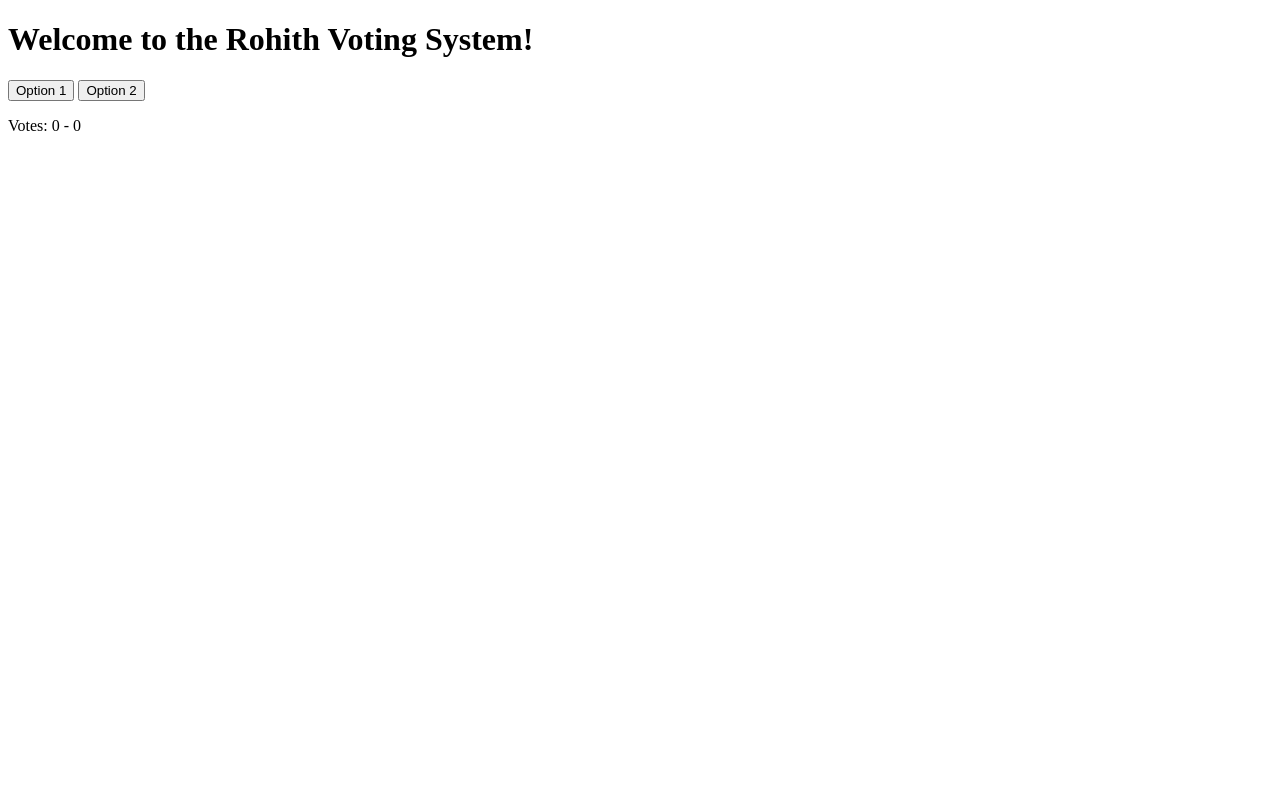
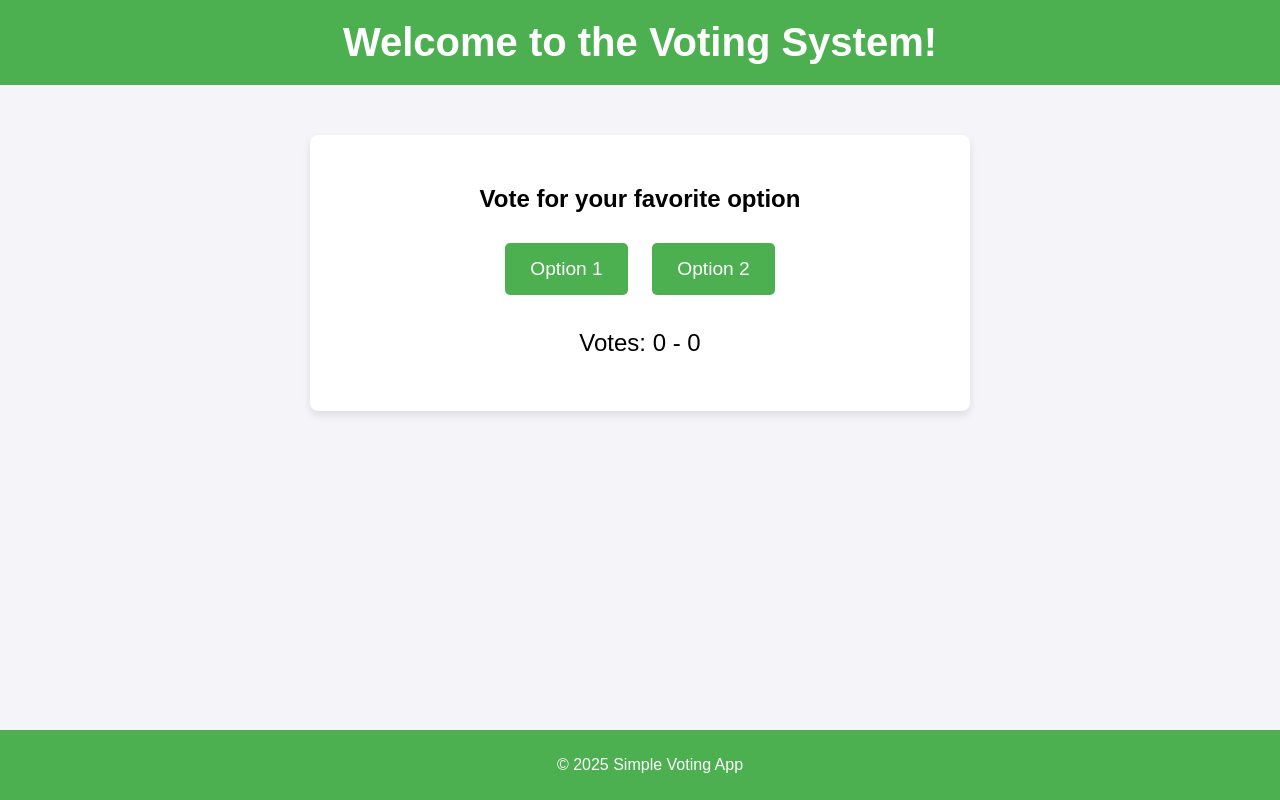
Before and after one commit to rohith8088/simple-voting-app, a plain HTML site: page index.html in a window 1280 px wide. Drawn offline with Linux system fonts and the light colour scheme.

Commit message:
Update index.html

```diff
--- a/index.html
+++ b/index.html
@@ -4,30 +4,110 @@
   <meta charset="UTF-8">
   <meta name="viewport" content="width=device-width, initial-scale=1.0">
   <title>Simple Voting App</title>
+  <style>
+    body {
+      font-family: Arial, sans-serif;
+      background-color: #f4f4f9;
+      margin: 0;
+      padding: 0;
+      text-align: center;
+    }
+
+    header {
+      background-color: #4CAF50;
+      color: white;
+      padding: 20px 0;
+    }
+
+    h1 {
+      margin: 0;
+      font-size: 2.5rem;
+    }
+
+    .container {
+      margin: 50px auto;
+      padding: 30px;
+      background-color: white;
+      box-shadow: 0 4px 8px rgba(0, 0, 0, 0.1);
+      border-radius: 8px;
+      width: 80%;
+      max-width: 600px;
+    }
+
+    .button {
+      background-color: #4CAF50;
+      color: white;
+      padding: 15px 25px;
+      margin: 10px;
+      border: none;
+      border-radius: 5px;
+      font-size: 1.2rem;
+      cursor: pointer;
+      transition: background-color 0.3s;
+    }
+
+    .button:hover {
+      background-color: #45a049;
+    }
+
+    .results {
+      margin-top: 20px;
+      font-size: 1.5rem;
+    }
+
+    footer {
+      background-color: #4CAF50;
+      color: white;
+      padding: 10px;
+      position: fixed;
+      bottom: 0;
+      width: 100%;
+    }
+  </style>
 </head>
 <body>
-  <h1>Welcome to the Rohith Voting System!</h1>
-  <button id="option1">Option 1</button>
-  <button id="option2">Option 2</button>
-  <p id="result">Votes: 0 - 0</p>
+
+  <header>
+    <h1>Welcome to the Voting System!</h1>
+  </header>
+
+  <div class="container">
+    <h2>Vote for your favorite option</h2>
+
+    <button id="option1" class="button">Option 1</button>
+    <button id="option2" class="button">Option 2</button>
+
+    <div class="results">
+      <p id="result">Votes: 0 - 0</p>
+    </div>
+  </div>
+
+  <footer>
+    <p>&copy; 2025 Simple Voting App</p>
+  </footer>
 
   <script>
-    let option1Votes = 0;
-    let option2Votes = 0;
+    let option1Votes = localStorage.getItem('option1Votes') ? parseInt(localStorage.getItem('option1Votes')) : 0;
+    let option2Votes = localStorage.getItem('option2Votes') ? parseInt(localStorage.getItem('option2Votes')) : 0;
 
     document.getElementById('option1').addEventListener('click', () => {
       option1Votes++;
+      localStorage.setItem('option1Votes', option1Votes);
       updateVotes();
     });
 
     document.getElementById('option2').addEventListener('click', () => {
       option2Votes++;
+      localStorage.setItem('option2Votes', option2Votes);
       updateVotes();
     });
 
     function updateVotes() {
       document.getElementById('result').textContent = `Votes: ${option1Votes} - ${option2Votes}`;
     }
+
+    updateVotes();
   </script>
+
 </body>
 </html>
```
